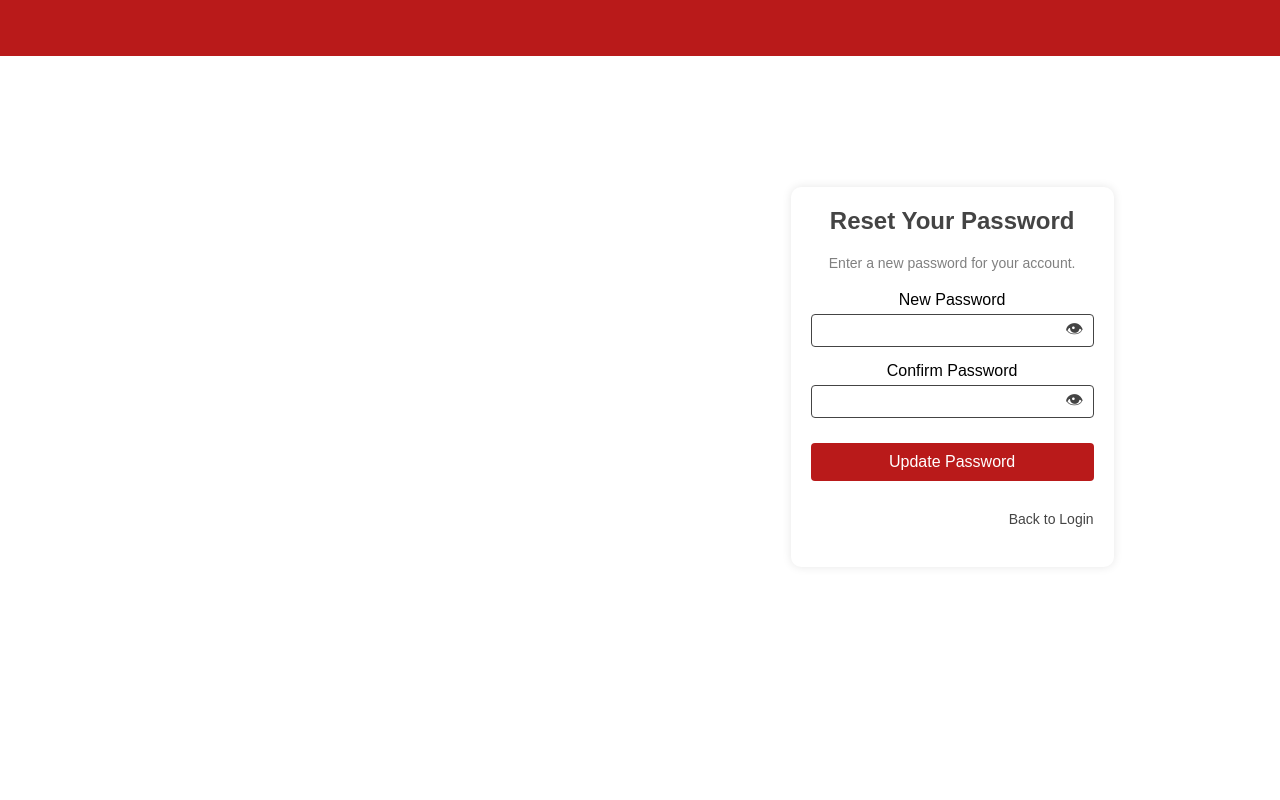
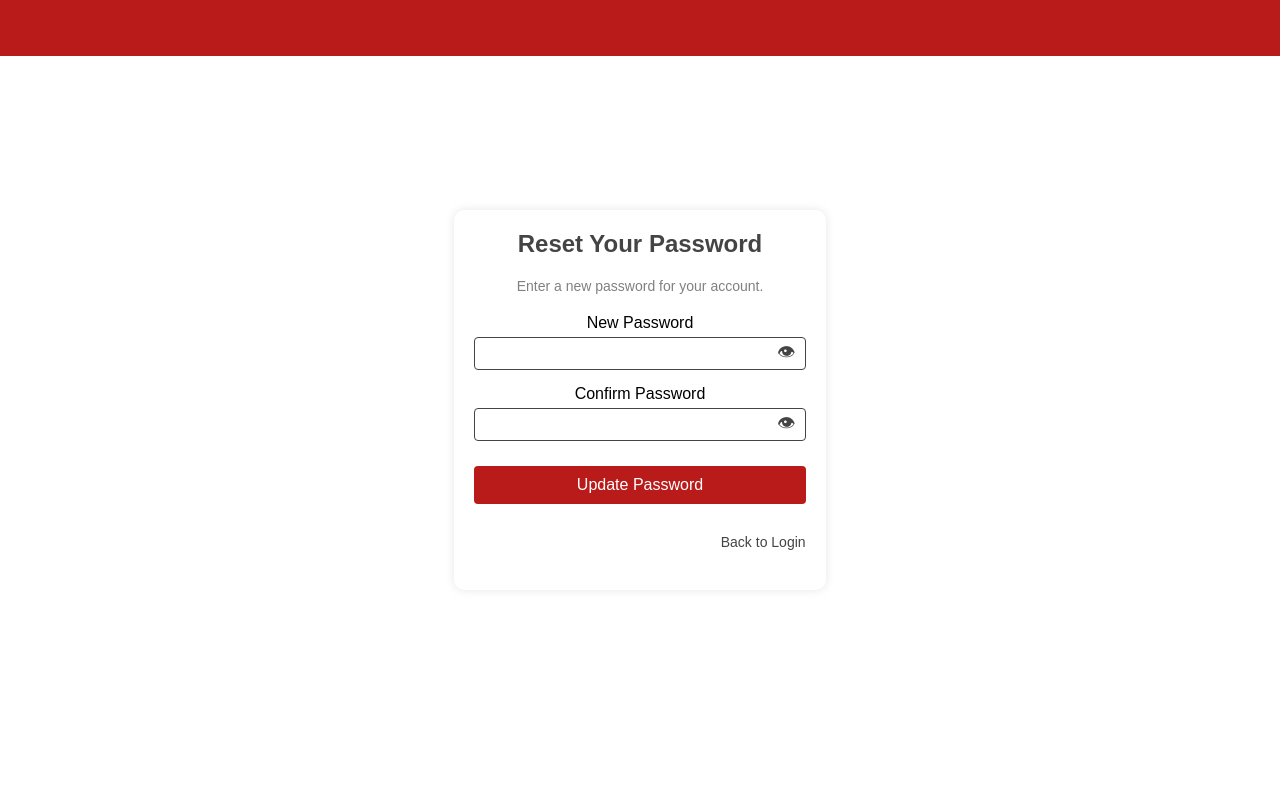
Before and after one commit to cat2509/LMS, a PHP site: page /resetPass.php in a window 1280 px wide. Run offline with PHP 8.4, Linux system fonts and the light colour scheme; a stand-in replaces the project's code that opens the database connection.

Commit message:
modifications in pages

```diff
--- /dev/null
+++ b/config.php
@@ -0,0 +1,27 @@
+<?php
+
+// Database Configuration
+$servername = "localhost";
+$username = "root";
+$password = "";
+$database = "lms";
+
+// Create Connection
+$conn = new mysqli($servername, $username, $password, $database);
+
+// Check Connection
+if ($conn->connect_error) {
+    die("Connection failed: " . $conn->connect_error);
+}
+
+// Set Character Encoding
+$conn->set_charset("utf8mb4");
+
+// Base URL
+define("BASE_URL", "http://yourwebsite.com/");
+
+// Error Reporting
+error_reporting(E_ALL);
+ini_set('display_errors', 1);
+
+?>
--- a/login.html
+++ b/login.html
@@ -26,11 +26,11 @@
     <div class="banner"></div>
     <div class="container1">
         <div class="imgcontainer">
-            <img class="bg-image" src="/img/BG-login.jpg" alt="">
+            <img class="bg-image" src="img/BG-login.jpg" alt="">
         </div>
         <div class="container">
             <div class="logo">
-                <img src="/img/Kjsit_logo.png" alt="">
+                <img src="img/Kjsit_logo.png" alt="">
             </div>
             <h2> Welcome to Somaiya </h2>
             <form action="#" method="post">
@@ -46,7 +46,7 @@
                             👁️
                         </span>
                     </div>
-                    <p class="forgot-password"><a href="forgot-password.html">Forgot Password?</a></p>
+                    <p class="forgot-password"><a href="resetPass.php">Forgot Password?</a></p>
                     <button type="submit">Login</button>
                     <div id="google-signin"></div>
             </form>
--- a/resetPass.php
+++ b/resetPass.php
@@ -61,16 +61,12 @@ $token = isset($_GET["token"]) ? $_GET["token"] : null;
         }
 
         .container1 {
-            align-items: flex-start;
-            padding-top: 50px;
-            gap: 163px;
+    display: flex;
+    justify-content: center; /* Center horizontally */
+    align-items: center; /* Center vertically */
+    height: 100vh; /* Full viewport height */
     background-color: #ffffff;
-            border-radius: 8px;
-            width: 87%;
-            display: flex;
-            justify-content: right;
-            align-items: center;
-            height: 88vh;
+    width: 100%;
 }
 
 .container {
@@ -81,6 +77,7 @@ $token = isset($_GET["token"]) ? $_GET["token"] : null;
     box-shadow: 0 0 10px rgba(0, 0, 0, 0.1);
     text-align: center;
 }
+
 
         h2 {
             text-align: center;
@@ -227,7 +224,7 @@ $token = isset($_GET["token"]) ? $_GET["token"] : null;
                 <button type="submit">Update Password</button>
             </form>
 
-            <p class="forgot-password"><a href="login.php">Back to Login</a></p>
+            <p class="forgot-password"><a href="login.html">Back to Login</a></p>
         </div>
     </div>
 
```
Lines whose indentation alone changed are shown as unchanged.
